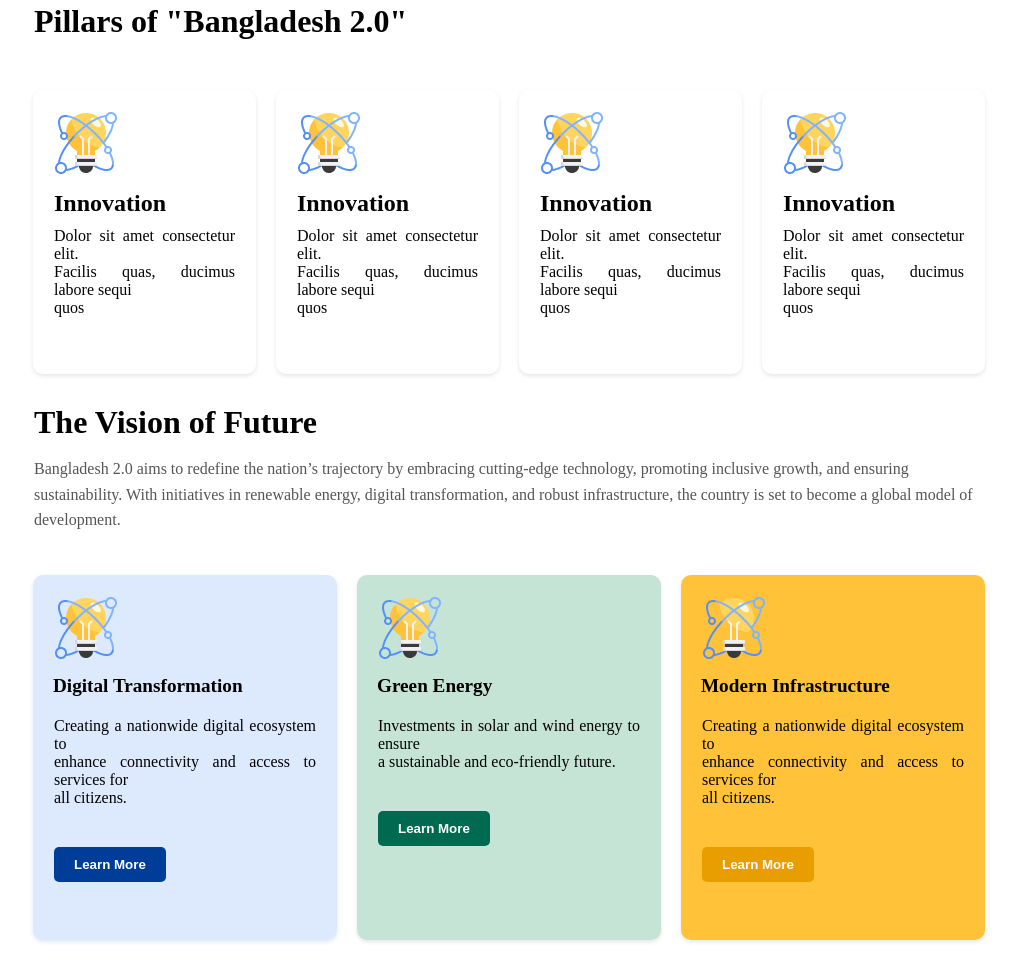
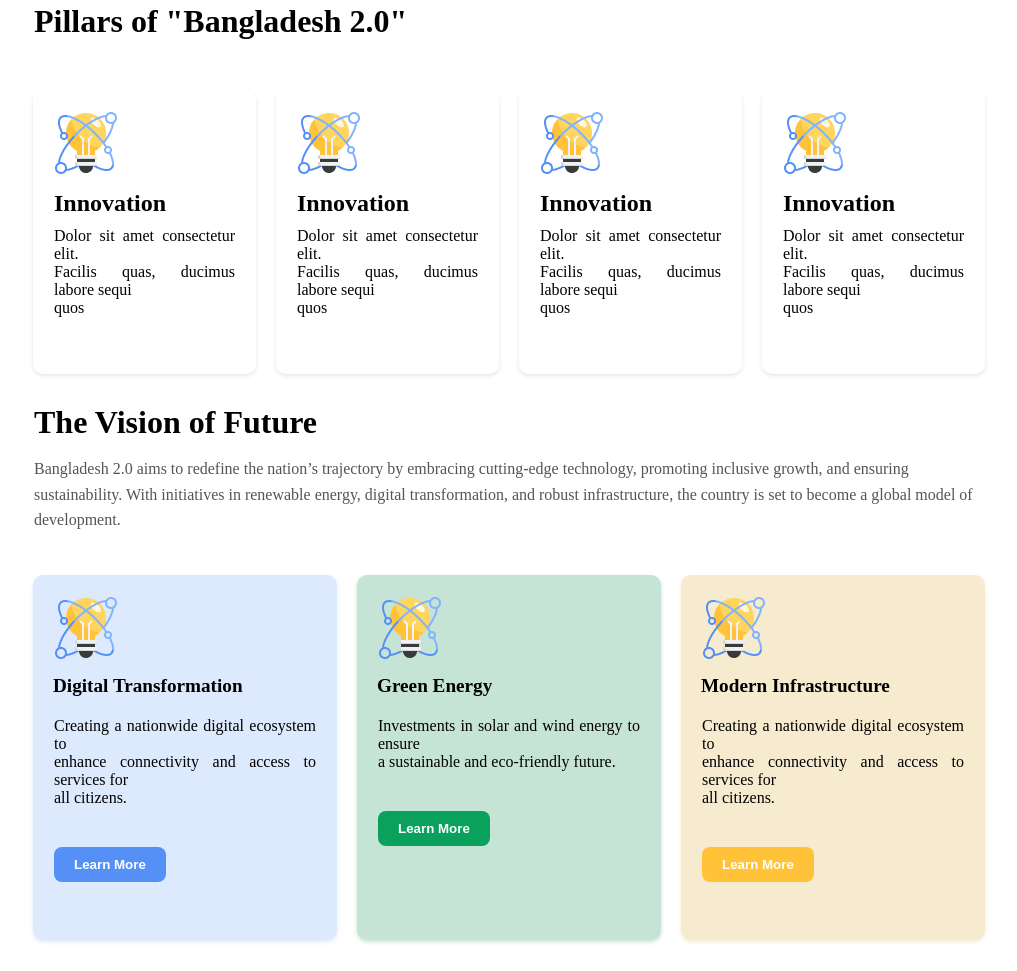
Before and after one commit to MRaysa/Bangladesh-2.0-B11-A1, a plain HTML site: page index.html in a window 1280 px wide. Shown: the part 726-1697 px from the top of the page, without its empty margins (131-1148 px from the left). Drawn offline with Linux system fonts and the light colour scheme; a web font is replaced by a local one.

Commit message:
fixed button colour and add fira sans

```diff
--- a/index.html
+++ b/index.html
@@ -73,7 +73,7 @@
          <!-- Vision of Future Section -->
         <div class="the_Vision_of_Future">
             <div class="Vision_of_Future_Contain">
-                <h1>The Vision of Future</h1>
+                <h1 class="vision_heading">The Vision of Future</h1>
                 <p class="vision-futur-paragraph">Bangladesh 2.0 aims to redefine the nation’s trajectory by embracing cutting-edge technology, promoting inclusive growth, and ensuring sustainability. With initiatives in renewable energy, digital transformation, and robust infrastructure, the country is set to become a global model of development.</p>
             </div>
 
--- a/style.css
+++ b/style.css
@@ -1,6 +1,9 @@
+@import url("https://fonts.googleapis.com/css2?family=Azeret+Mono:ital,wght@0,100..900;1,100..900&family=Fira+Sans:ital,wght@0,100;0,200;0,300;0,400;0,500;0,600;0,700;0,800;0,900;1,100;1,200;1,300;1,400;1,500;1,600;1,700;1,800;1,900&family=Work+Sans:ital,wght@0,100..900;1,100..900&display=swap");
+
 *{
     margin: 1px;
     padding: 0px;
+    font-family: "Fira Sans" serif;
 
 }
 
@@ -103,6 +106,11 @@ button:hover {
 }
 
 /* the_Vision_of_Future */
+.vision_heading{
+    font-weight: bold;
+    font-size: 2rem;
+    color: #000;
+}
 .the_Vision_of_Future{
     margin:20px 160px;
 
@@ -147,7 +155,7 @@ button:hover {
     pading:24px 24px;
     margin: 10px 0;
     background-color: #c6e4d6;
-    box-shadow: 0 2px 4px rgba(0, 0, 0, 0.1);
+    box-shadow: 0 2px 4px  #c6e4d6;
 }
 
 .Vision_of_Future_modern{
@@ -159,8 +167,8 @@ button:hover {
     border-radius: 10px;
     pading:24px 24px;
     margin: 10px 0;
-    background-color: #FFC239;
-    box-shadow: 0 2px 4px rgba(0, 0, 0, 0.1);
+    background-color: #f7ebcf;
+    box-shadow: 0 2px 4px #f7ebcf;
 }
 
 .digital_heading,
@@ -175,24 +183,24 @@ button {
     margin-top: 10px;
     padding: 10px 20px;
     border: none;
-    border-radius: 5px;
+    border-radius: 8px;
     font-weight: bold;
     cursor: pointer;
-    color: white;
+    color: #fff;
 }
 
 .digital_btns {
-    background-color: #003D99;
+    background-color: #5490f5;
     margin-bottom: 32px;
 }
 
 .green_btns {
-    background-color: #006A50;
+    background-color: #09a15c;
     margin-bottom: 32px;
 }
 
 .modern_btns {
-    background-color: #E89E00;
+    background-color:#ffc239;
     margin-bottom: 32px;
     color: white;
 }
```
